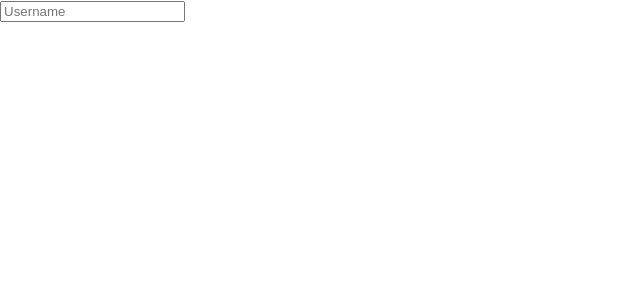
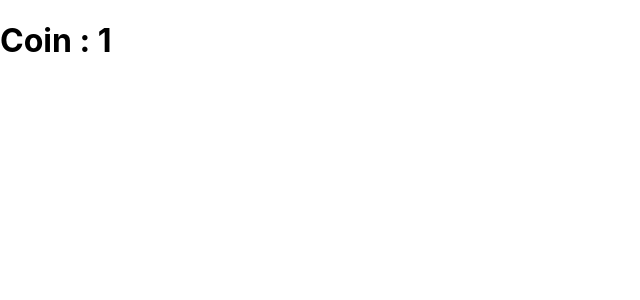
Before and after one commit to ejk0731/react-master-class, a React (Create React App) app: page /1 in a window 1280 px wide. Shown: the top 300 px of the page, without its empty margins (0-640 px from the left). Built offline with nearby package versions, Linux system fonts and the light colour scheme.

Commit message:
feature: #5.0 - CRYPTO TRACKER

```diff
--- a/package.json
+++ b/package.json
@@ -13,6 +13,8 @@
     "@types/styled-components": "^5.1.34",
     "react": "^18.3.1",
     "react-dom": "^18.3.1",
+    "react-query": "^3.39.3",
+    "react-router-dom": "^5.3.4",
     "react-scripts": "5.0.1",
     "typescript": "^4.9.5",
     "web-vitals": "^2.1.4"
@@ -40,5 +42,8 @@
       "last 1 firefox version",
       "last 1 safari version"
     ]
+  },
+  "devDependencies": {
+    "@types/react-router-dom": "^5.3.3"
   }
 }
--- a/src/App.tsx
+++ b/src/App.tsx
@@ -1,42 +1,7 @@
-import { useState } from "react";
-// import styled from "styled-components";
+import Router from "./Router";
 
 function App() {
-  // const Container = styled.div`
-  //   background-color: ${(props) => props.theme.bgColor};
-  // `;
-  // const H1 = styled.h1`
-  //   color: ${(props) => props.theme.textColor};
-  // `;
-
-  const [value, setValue] = useState("");
-  const onChange = (event: React.FormEvent<HTMLInputElement>) => {
-    const {
-      currentTarget: { value },
-    } = event;
-    setValue(value);
-    console.log(event.currentTarget.value);
-  };
-  const onSubmit = (event: React.FormEvent<HTMLFormElement>) => {
-    event.preventDefault();
-    console.log("hello", value);
-  };
-  return (
-    <div>
-      <form onSubmit={onSubmit}>
-        {/* input 작성후 enter시 submit됨 console로 확인가능 */}
-        <input
-          type="text"
-          value={value}
-          onChange={onChange}
-          placeholder="Username"
-        ></input>
-      </form>
-      {/* <Container>
-        <H1>Protected</H1>
-      </Container> */}
-    </div>
-  );
+  return <Router />;
 }
 
 export default App;
--- /dev/null
+++ b/src/Router.tsx
@@ -0,0 +1,18 @@
+import {BrowserRouter, Route, Switch} from "react-router-dom";
+import Coin from "./routes/Coin";
+import Coins from "./routes/Coins";
+function Router() {
+  return (
+    <BrowserRouter>
+      <Switch>
+        <Route path="/:coinId">
+          <Coin />
+        </Route>
+        <Route path="/">
+          <Coins />
+        </Route>
+      </Switch>
+    </BrowserRouter>
+  );
+}
+export default Router;
--- /dev/null
+++ b/src/routes/Coin.tsx
@@ -0,0 +1,11 @@
+import {useParams} from "react-router-dom";
+
+interface RouteParams {
+  coinId: string;
+}
+function Coin() {
+  const {coinId} = useParams<RouteParams>();
+  console.log(coinId);
+  return <h1>Coin : {coinId} </h1>;
+}
+export default Coin;
--- /dev/null
+++ b/src/routes/Coins.tsx
@@ -0,0 +1,4 @@
+function Coins() {
+  return <div>Coins</div>;
+}
+export default Coins;
```
Also changed, not shown: 1 other file (tests, documents, lock files or other folders).
